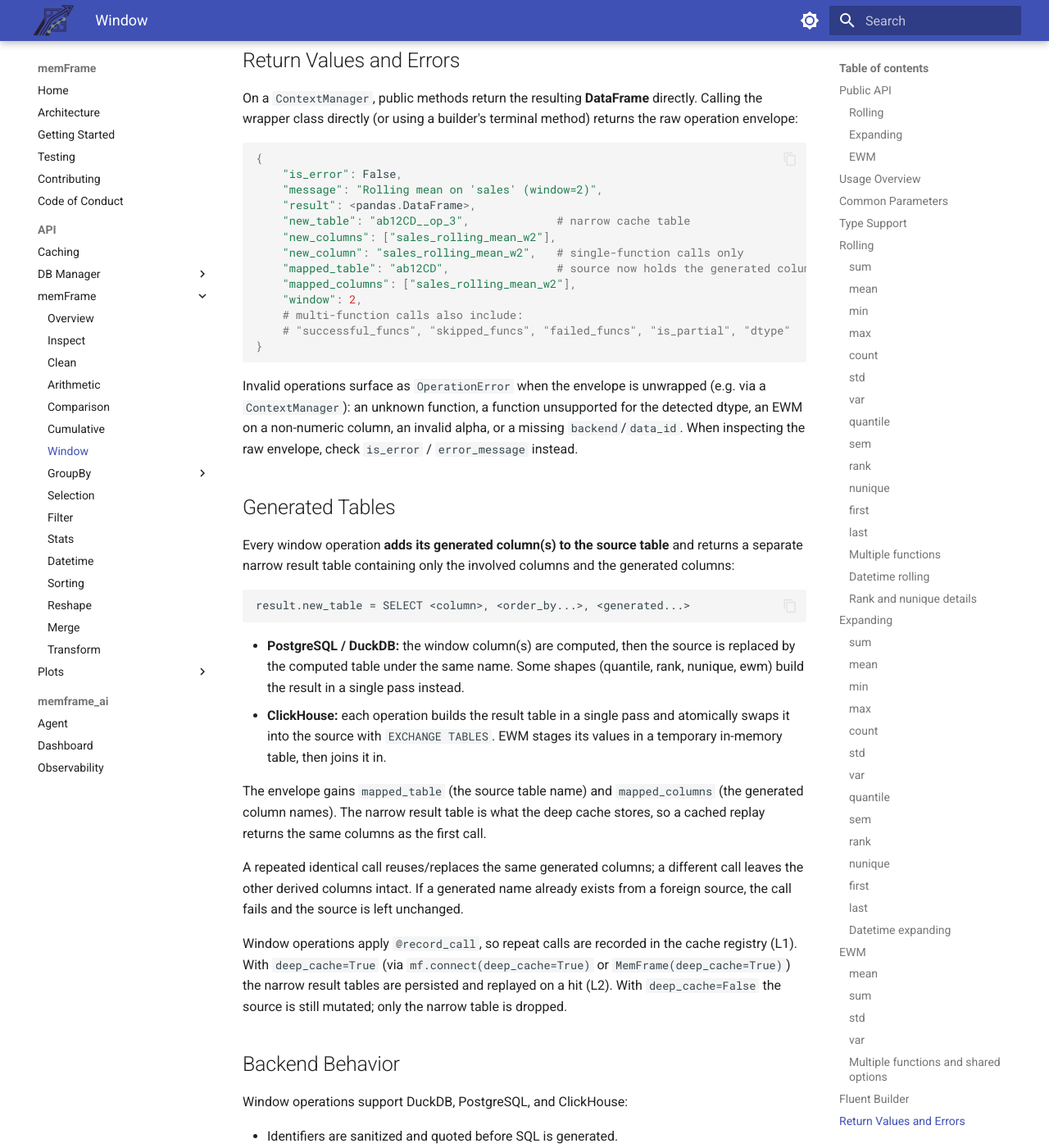
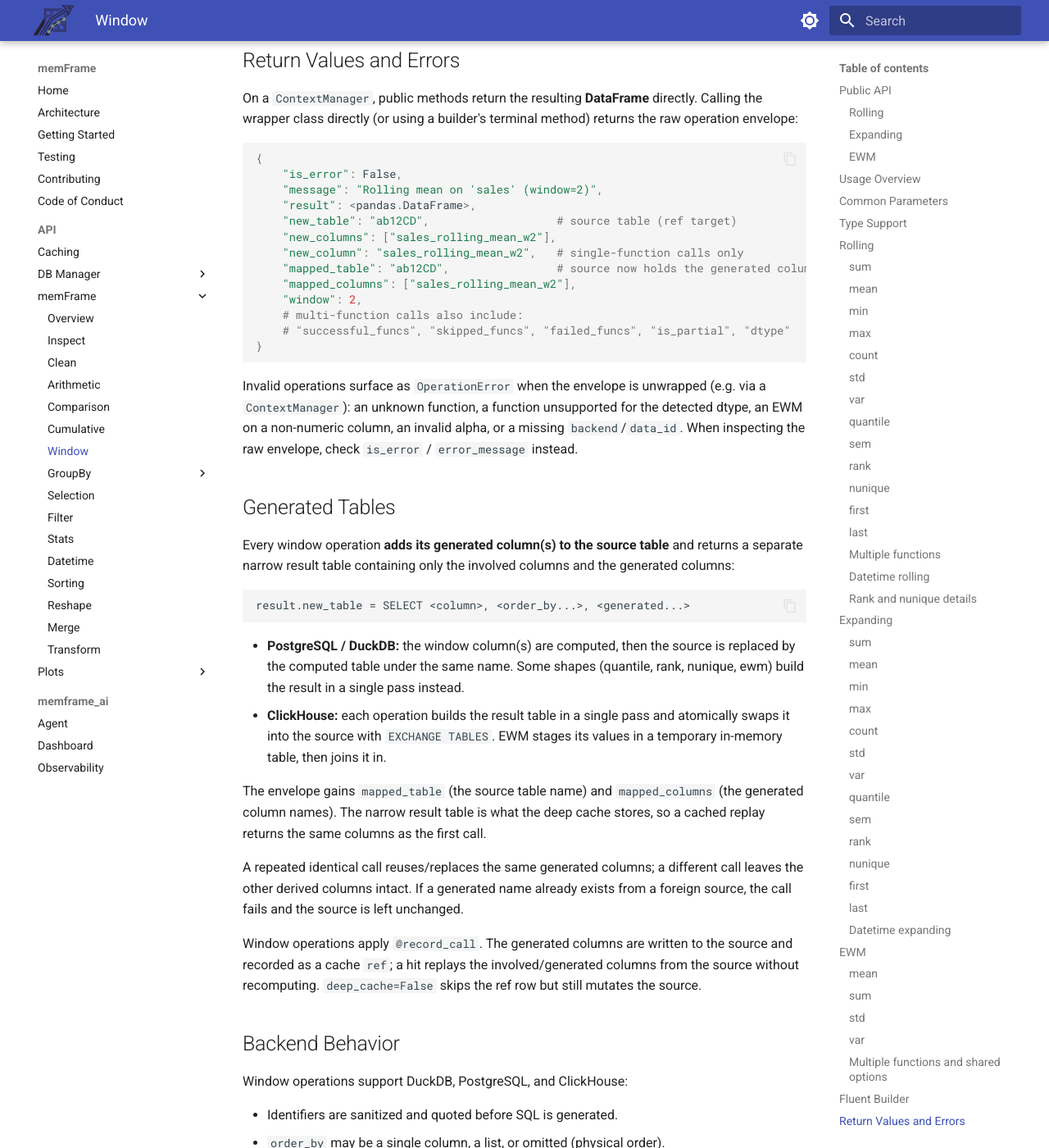
Before and after one commit to Debojit95/memFrame, an MkDocs documentation site: the page built from docs/api/window.md, in a window 1280 px wide and 1400 px high, scrolled down 16190 px. Shown: the whole window at 82% size. Built offline with MkDocs 1.6.1 and Material for MkDocs 9.7.7, drawn with Linux system fonts in a browser that asks for light colours; some of the changed text lies outside the part shown.

Commit message:
[docs] window/grouped ops write to source refs
Update window and grouped cumulative/window docs for source-column
write-back and ref replay; remove stale narrow-cache-table wording.

````diff
--- a/docs/api/window.md
+++ b/docs/api/window.md
@@ -361,8 +361,8 @@
 
 ### Multiple functions
 
-Passing a list chains each function onto the table produced by the previous
-one, so all result columns land in a single cache table:
+Passing a list computes every function in one pass and writes all generated
+columns to the source:
 
 ```python
 result = dataset.rolling(
@@ -737,7 +737,7 @@
     "is_error": False,
     "message": "Rolling mean on 'sales' (window=2)",
     "result": <pandas.DataFrame>,
-    "new_table": "ab12CD__op_3",             # narrow cache table
+    "new_table": "ab12CD",                   # source table (ref target)
     "new_columns": ["sales_rolling_mean_w2"],
     "new_column": "sales_rolling_mean_w2",   # single-function calls only
     "mapped_table": "ab12CD",                # source now holds the generated column
@@ -780,11 +780,10 @@
 already exists from a foreign source, the call fails and the source is left
 unchanged.
 
-Window operations apply `@record_call`, so repeat calls are recorded in the
-cache registry (L1). With `deep_cache=True` (via `mf.connect(deep_cache=True)`
-or `MemFrame(deep_cache=True)`) the narrow result tables are persisted and
-replayed on a hit (L2). With `deep_cache=False` the source is still mutated;
-only the narrow table is dropped.
+Window operations apply `@record_call`. The generated columns are written to
+the source and recorded as a cache `ref`; a hit replays the involved/generated
+columns from the source without recomputing. `deep_cache=False` skips the ref
+row but still mutates the source.
 
 ## Backend Behavior
 
````
Also changed, not shown: docs/api/groupby/groupby_cumulative.md (+2 -2 lines), docs/api/groupby/groupby_window.md (+3 -4 lines).
